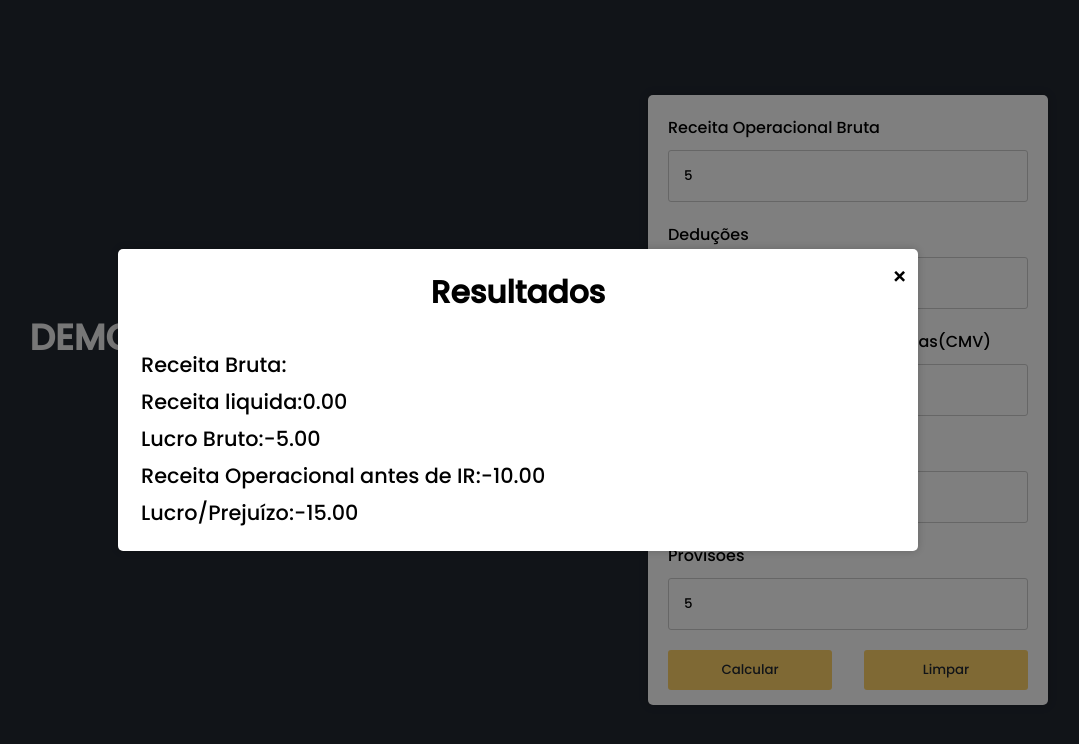
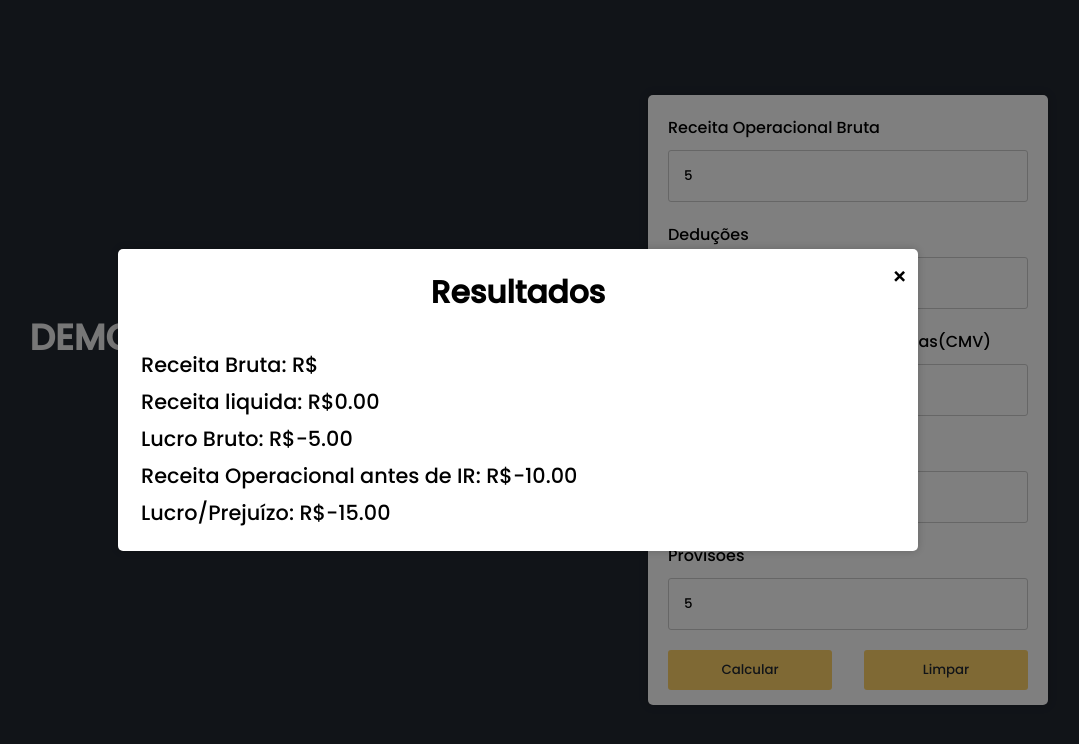
Before and after one commit to Cralinhos/calcdresolutions, a plain HTML site: page index.html in a window 1280 px wide. Both pictures are taken after typing "5", "5", "5", "5", "5" into the empty fields and a click on the input "Calcular". Shown: the whole page, without its empty margins (122-1201 px from the left). Drawn offline with Linux system fonts and the light colour scheme.

Commit message:
Update index.html

```diff
--- a/index.html
+++ b/index.html
@@ -48,8 +48,8 @@
         <!--RESULTADOS-->
 
         <div class="hide">
-          <label for="lucroBruto">Receita Bruta:</label>
-          <input type="number" id="lucroBruto" readonly><br>
+          <label for="receitaBruta">Receita Bruta:</label>
+          <input type="number" id="receitaBruta" readonly><br>
         </div>
 
         <div class="hide">
@@ -80,11 +80,11 @@
         <div class="modal-content">
           <span class="close" id="closeBtn">&times;</span>
           <h2 class="text-h2">Resultados</h2>
-          <p class="text-p">Receita Bruta: <span id="receitaBrutaresul"></span></p>
-          <p class="text-p">Receita liquida: <span id="resultReceitaLiquida"></span></p>
-          <p class="text-p">Lucro Bruto: <span id="resultLucroBruto"></span></p>
-          <p class="text-p">Receita Operacional antes de IR: <span id="resultLair"></span></p>
-          <p class="text-p">Lucro/Prejuízo: <span id="resultLucroPrejuizoOperacional"></span></p>
+          <p class="text-p">Receita Bruta: R$ <span id="receitaBrutaresul"></span></p>
+          <p class="text-p">Receita liquida: R$ <span id="resultReceitaLiquida"></span></p>
+          <p class="text-p">Lucro Bruto: R$ <span id="resultLucroBruto"></span></p>
+          <p class="text-p">Receita Operacional antes de IR: R$ <span id="resultLair"></span></p>
+          <p class="text-p">Lucro/Prejuízo: R$ <span id="resultLucroPrejuizoOperacional"></span></p>
         </div>
       </div>
     </nav>
```
